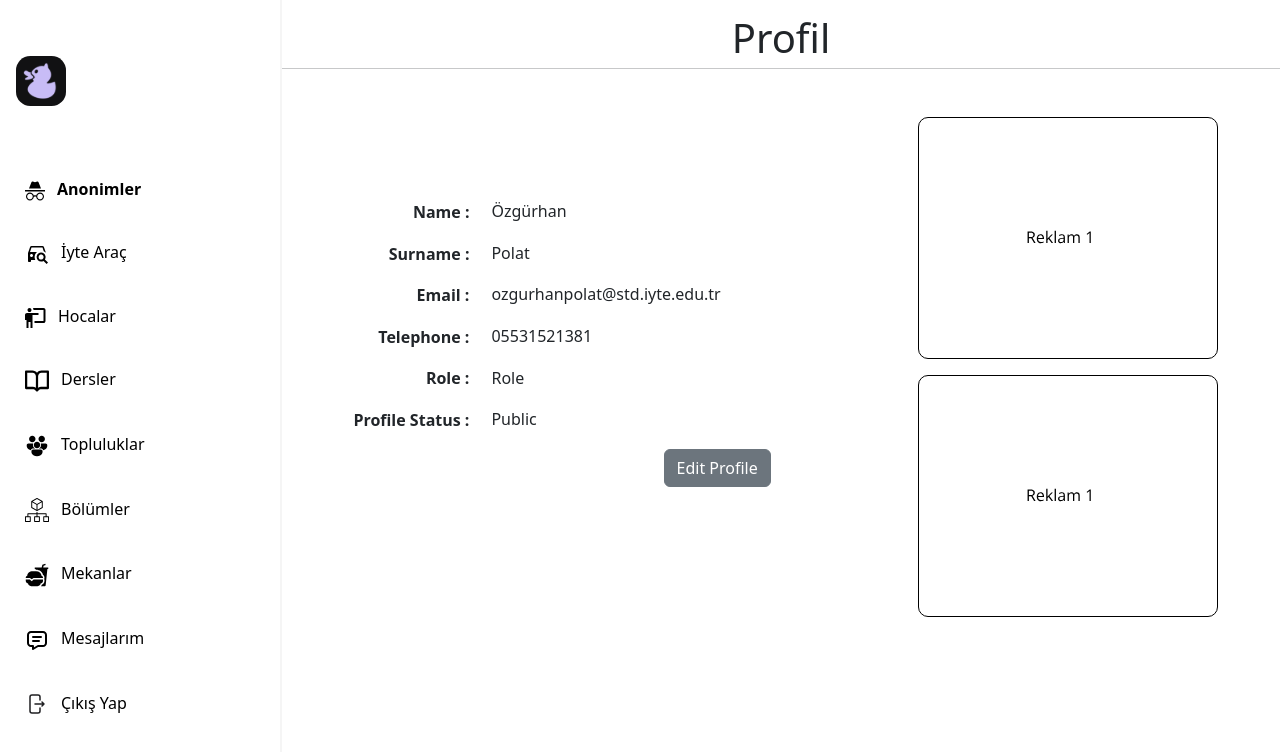
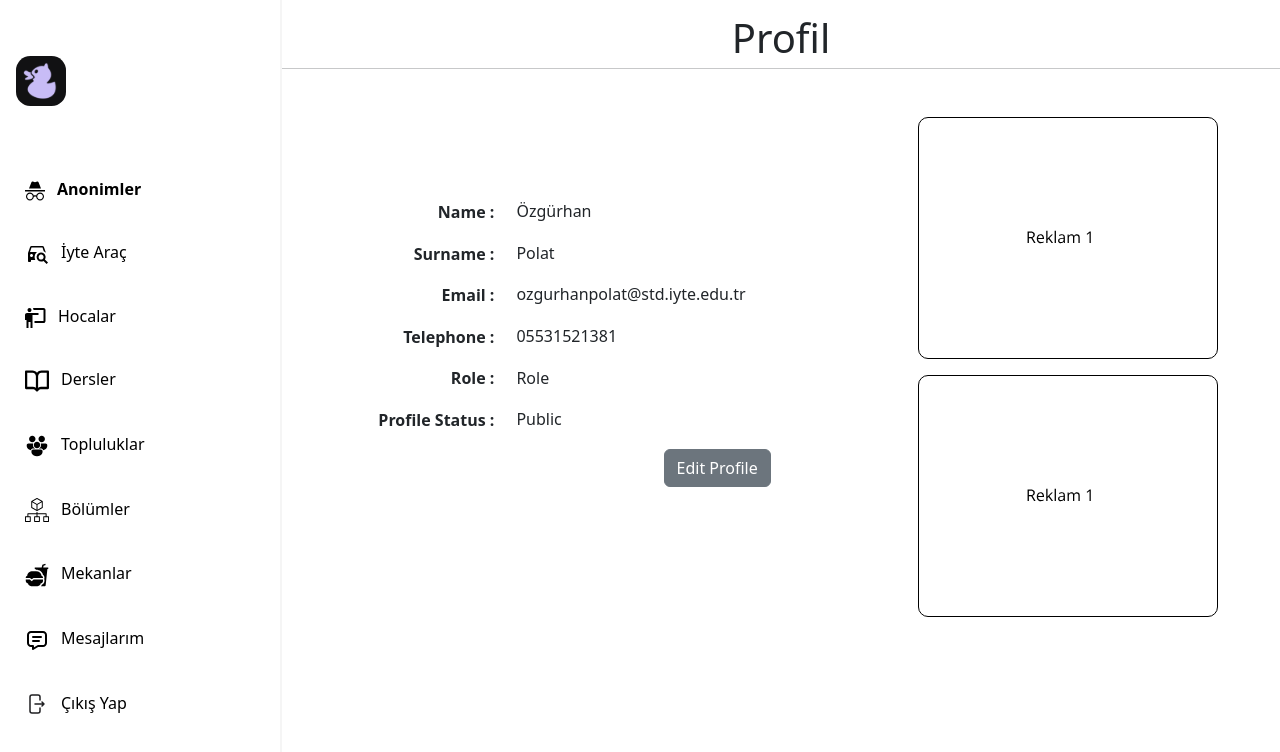
Before and after one commit to polat-code/iytechli_front_end_v1, a React (Create React App) app: page /user-profile in a window 1280 px wide. Shown: the top 752 px of the page. Built offline with nearby package versions, Linux system fonts and the light colour scheme.

Commit message:
compliment modal is fixed in small screen

```diff
--- a/src/components/ComplimentModal/ComplimentModal.css
+++ b/src/components/ComplimentModal/ComplimentModal.css
@@ -0,0 +1,10 @@
+
+
+.form-group-row label {
+    flex:0 0 36% !important;
+}
+@media (min-width: 520px) {
+    .form-group-row label {
+        flex:0 0 35% !important;
+    }
+}
```
